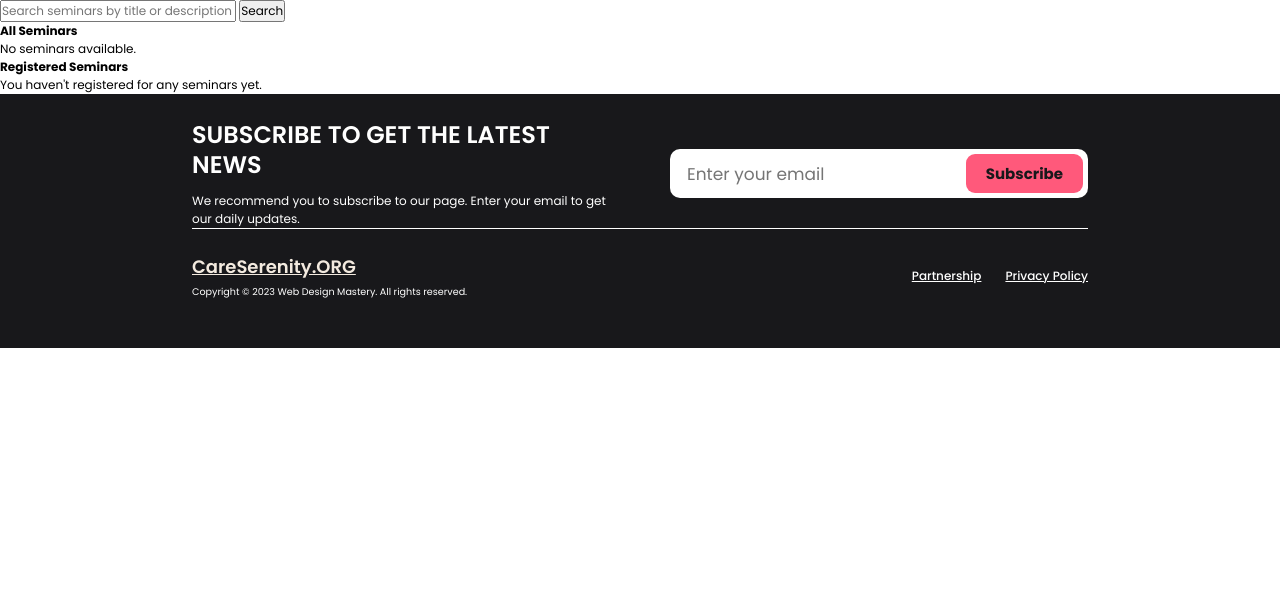
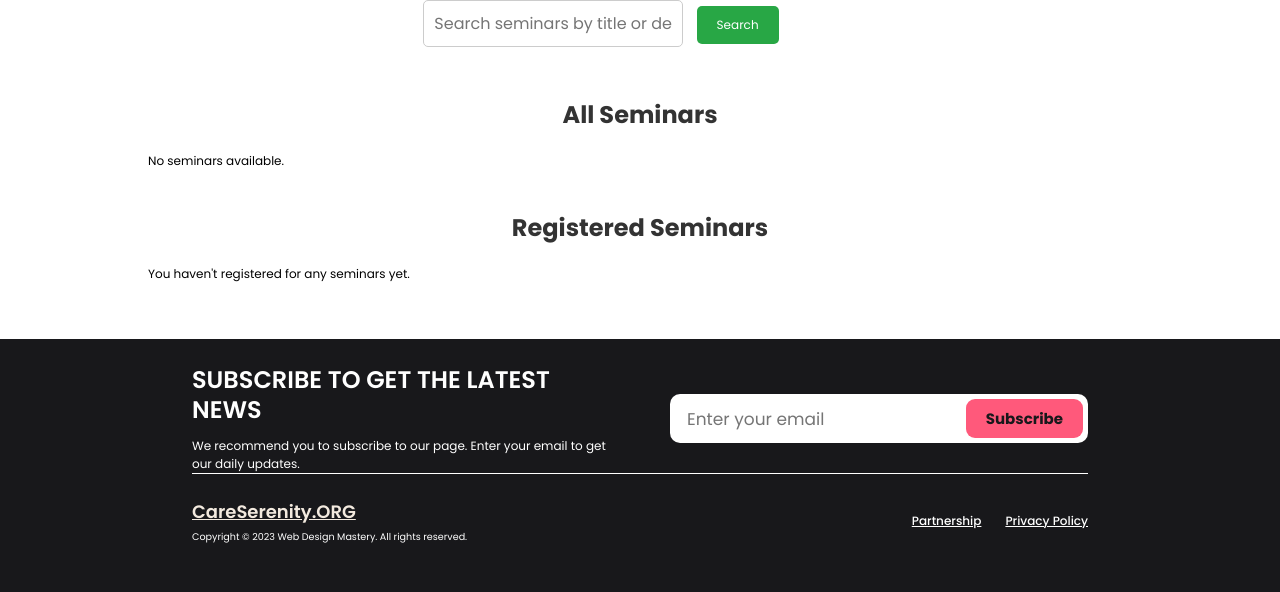
Before and after one commit to Anayatul-Ahad-Shoikot/careserenity, a PHP site: page /U_seminar.php in a window 1280 px wide. Shown: the part 85-677 px from the top of the page. Run offline with PHP 8.4, Linux system fonts and the light colour scheme; a user stored in the database is signed in; data comes from the database, SQL or seed files in the repository; data that the repository does not hold is empty; some libraries are stand-ins or nearby versions.

Commit message:
ahad - last push

```diff
--- a/O_profile.php
+++ b/O_profile.php
@@ -77,7 +77,7 @@
             <a href="#" id="button-30">Chats</a>
             <a href="./O_orphan.php" id="button-30">Orphanage</a>
             <a href="#" id="button-30">Volunteers</a>
-            <a href="./O_seminar.php" id="button-30">Seminars</a>
+            <!-- <a href="" id="button-30">Seminars</a> -->
             <a href="./O_profile_edit.php" id="button-30">Profile Info</a>
         </div>
 
--- a/U_seminar.php
+++ b/U_seminar.php
@@ -21,7 +21,7 @@
     <link rel="stylesheet" href="./css/colors.css">
     <link rel="stylesheet" href="./css/navbar.css">
     <link rel="stylesheet" href="./css/index.css">
-    <link rel="stylesheet" href="./css/aboutus.css">
+    <link rel="stylesheet" href="./css/seminar.css">
     <link rel="stylesheet" href="./css/footer.css">
     <link rel="stylesheet" href="./css/notification.css">
     <link rel="stylesheet" href="./css/feedback.css">
@@ -32,7 +32,7 @@
         <?php include("./navbarO.php") ?>
 
         <div id="searchSeminars">
-            <form method="GET" action="seminars.php">
+            <form method="GET" action="">
                 <input type="text" name="search" placeholder="Search seminars by title or description" value="<?php echo isset($_GET['search']) ? htmlspecialchars($_GET['search']) : ''; ?>">
                 <button type="submit">Search</button>
             </form>
--- a/css/profile.css
+++ b/css/profile.css
@@ -543,7 +543,7 @@ button:hover {
 
 
 
-.container .short-report {
+.short-report {
     display: flex;
     flex-direction: column;
     justify-content: center;
--- /dev/null
+++ b/css/seminar.css
@@ -0,0 +1,199 @@
+/* user side */
+/* General Page Layout */
+#allSeminars, #registeredSeminars {
+    width: 80%;
+    margin: 0 auto;
+    padding: 20px;
+}
+
+h2 {
+    text-align: center;
+    color: #333;
+    font-size: 24px;
+    margin-bottom: 20px;
+}
+
+/* Search Section */
+#searchSeminars {
+    display: flex;
+    justify-content: center;
+    margin-bottom: 30px;
+}
+
+#searchSeminars input[type="text"] {
+    padding: 10px;
+    width: 60%;
+    border: 1px solid #ccc;
+    border-radius: 5px;
+    font-size: 16px;
+}
+
+#searchSeminars button {
+    padding: 10px 20px;
+    margin-left: 10px;
+    border: none;
+    background-color: #28a745;
+    color: white;
+    cursor: pointer;
+    border-radius: 5px;
+}
+
+#searchSeminars button:hover {
+    background-color: #218838;
+}
+
+/* Seminar Card */
+.seminarCard {
+    background-color: #f9f9f9;
+    border: 1px solid #ddd;
+    border-radius: 8px;
+    padding: 20px;
+    margin-bottom: 20px;
+    box-shadow: 0 2px 4px rgba(0, 0, 0, 0.1);
+    transition: box-shadow 0.3s;
+}
+
+.seminarCard:hover {
+    box-shadow: 0 4px 8px rgba(0, 0, 0, 0.15);
+}
+
+.seminarCard img {
+    width: 100%;
+    height: 150px;
+    object-fit: cover;
+    border-radius: 5px;
+    margin-bottom: 15px;
+}
+
+.seminarCard h3 {
+    color: #333;
+    font-size: 20px;
+    margin-bottom: 10px;
+}
+
+.seminarCard p {
+    color: #555;
+    margin-bottom: 10px;
+}
+
+/* Register and Cancel Button */
+.seminarCard button {
+    padding: 10px 20px;
+    background-color: #007bff;
+    color: white;
+    border: none;
+    border-radius: 5px;
+    cursor: pointer;
+}
+
+.seminarCard button:hover {
+    background-color: #0056b3;
+}
+
+/* Cancel Button */
+.seminarCard form button {
+    background-color: #dc3545;
+}
+
+.seminarCard form button:hover {
+    background-color: #c82333;
+}
+
+
+/* organization side */
+/* General Page Layout */
+#ownSeminar {
+    width: 80%;
+    margin: 0 auto;
+    padding: 20px;
+}
+
+h2 {
+    text-align: center;
+    color: #333;
+    font-size: 24px;
+    margin-bottom: 20px;
+}
+
+/* Seminar Card */
+.seminarCard {
+    background-color: #f4f4f4;
+    border: 1px solid #ddd;
+    border-radius: 8px;
+    padding: 20px;
+    margin-bottom: 20px;
+    box-shadow: 0 2px 4px rgba(0, 0, 0, 0.1);
+    transition: box-shadow 0.3s;
+}
+
+.seminarCard:hover {
+    box-shadow: 0 4px 8px rgba(0, 0, 0, 0.15);
+}
+
+.seminarCard img {
+    width: 100%;
+    height: 150px;
+    object-fit: cover;
+    border-radius: 5px;
+    margin-bottom: 15px;
+}
+
+.seminarCard h3 {
+    color: #333;
+    font-size: 20px;
+    margin-bottom: 10px;
+}
+
+.seminarCard p {
+    color: #555;
+    margin-bottom: 10px;
+}
+
+/* Seminar Action Buttons */
+.seminarCard button {
+    padding: 8px 15px;
+    color: white;
+    border: none;
+    border-radius: 5px;
+    cursor: pointer;
+    margin-right: 10px;
+}
+
+/* Edit Button */
+.seminarCard button.edit-btn {
+    background-color: #28a745;
+}
+
+.seminarCard button.edit-btn:hover {
+    background-color: #218838;
+}
+
+/* Remove Button */
+.seminarCard button.remove-btn {
+    background-color: #dc3545;
+}
+
+.seminarCard button.remove-btn:hover {
+    background-color: #c82333;
+}
+
+/* Toggle Visibility Button */
+.seminarCard button.toggle-btn {
+    background-color: #ffc107;
+    color: black;
+}
+
+.seminarCard button.toggle-btn:hover {
+    background-color: #e0a800;
+}
+
+/* Postpone Button */
+.seminarCard button.postpone-btn {
+    background-color: #007bff;
+}
+
+.seminarCard button.postpone-btn:hover {
+    background-color: #0056b3;
+}
+
+/* common style for both page */
```
Also changed, not shown: O_seminar.php (+7 -7 lines).
